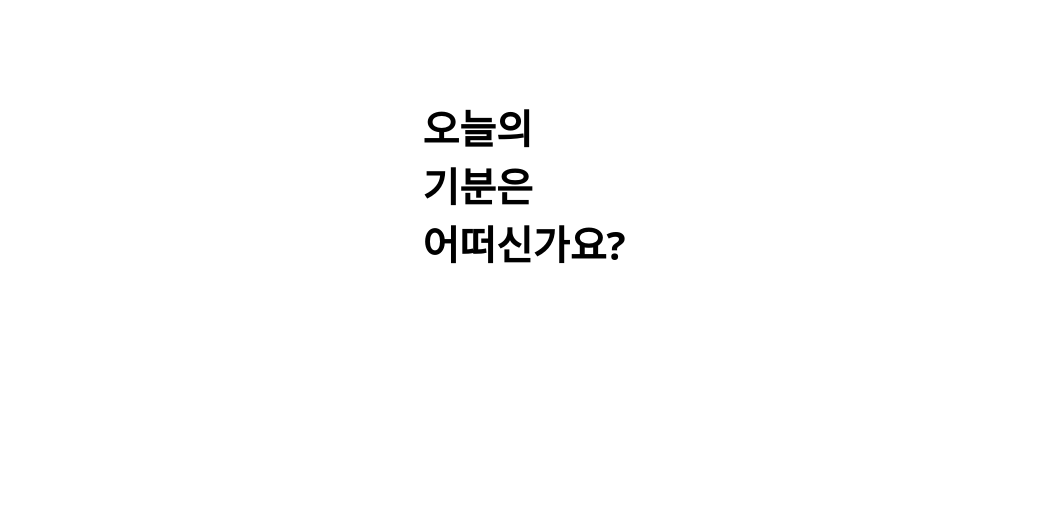
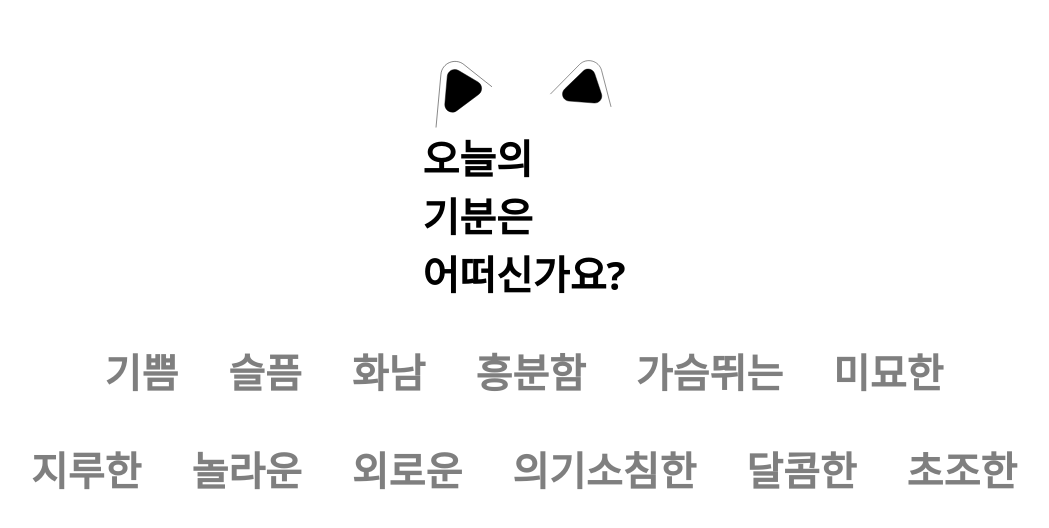
Before and after one commit to GSM-AING/frontend, a React (Vite) app: page / in a window 1280 px wide. Shown: the part 926-1454 px from the top of the page, without its empty margins (116-1165 px from the left). Before the commit the page ends 1206 px from the top, so only its background shows below. Built offline with nearby package versions, Linux system fonts and the light colour scheme.

Commit message:
:construction: :: 홈 섹션 추가 및 PR 템플릿 수정

```diff
--- a/src/Pages/Main/index.tsx
+++ b/src/Pages/Main/index.tsx
@@ -1,5 +1,6 @@
 import * as S from "./style.ts";
-
+import leftear from "../../assets/left-cat-ear.svg";
+import rightear from "../../assets/right-cat-ear.svg";
 export default function Home() {
   return (
     <div>
@@ -12,6 +13,10 @@ export default function Home() {
         </S.CenterButtonObject>
       </S.CenterObject>
       <S.SecondObject>
+        <S.CenterButtonObject>
+          <img src={leftear} width="80" height="80" alt="left" />
+          <img src={rightear} width="80" height="80" alt="right" />
+        </S.CenterButtonObject>
         <S.SecondMainText>
           오늘의
           <br />
@@ -19,6 +24,22 @@ export default function Home() {
           <br />
           어떠신가요?
         </S.SecondMainText>
+        <S.LineUpText>
+          <S.LineText>기쁨</S.LineText>
+          <S.LineText>슬픔</S.LineText>
+          <S.LineText>화남</S.LineText>
+          <S.LineText>흥분함</S.LineText>
+          <S.LineText>가슴뛰는</S.LineText>
+          <S.LineText>미묘한</S.LineText>
+        </S.LineUpText>
+        <S.LineUpText>
+          <S.LineText>지루한</S.LineText>
+          <S.LineText>놀라운</S.LineText>
+          <S.LineText>외로운</S.LineText>
+          <S.LineText>의기소침한</S.LineText>
+          <S.LineText>달콤한</S.LineText>
+          <S.LineText>초조한</S.LineText>
+        </S.LineUpText>
       </S.SecondObject>
     </div>
   );
--- a/src/Pages/Main/style.ts
+++ b/src/Pages/Main/style.ts
@@ -4,7 +4,7 @@ export const CenterObject = styled.div`
   display: flex;
   flex-direction: column;
   align-items: center;
-  margin-top: 250px;
+  margin-top: 200px;
   gap: 10px;
 `;
 
@@ -44,6 +44,8 @@ export const SecondObject = styled.div`
   flex-direction: column;
   align-items: center;
   margin-top: 500px;
+  overflow: scroll;
+  margin-bottom: 200px;
 `;
 
 export const SecondMainText = styled.div`
@@ -51,5 +53,23 @@ export const SecondMainText = styled.div`
   font-style: normal;
   font-weight: 700;
   white-space: pre-wrap;
+
   line-height: normal;
 `;
+
+export const LineUpText = styled.div`
+  display: inline-flex;
+  align-items: flex-start;
+  gap: 50px;
+  margin-top: 40px;
+`;
+
+export const LineText = styled.div`
+  color: rgba(0, 0, 0, 0.5);
+  font-family: Pretendard;
+  font-size: 40px;
+  font-style: normal;
+  font-weight: 700;
+  line-height: normal;
+  white-space: nowrap;
+`;
```
Also changed, not shown: src/components/Navbar/index.tsx (added, +18 -0 lines), src/components/Navbar/style.ts (added, +28 -0 lines), src/assets/left-cat-ear.svg (added), src/assets/right-cat-ear.svg (added).
